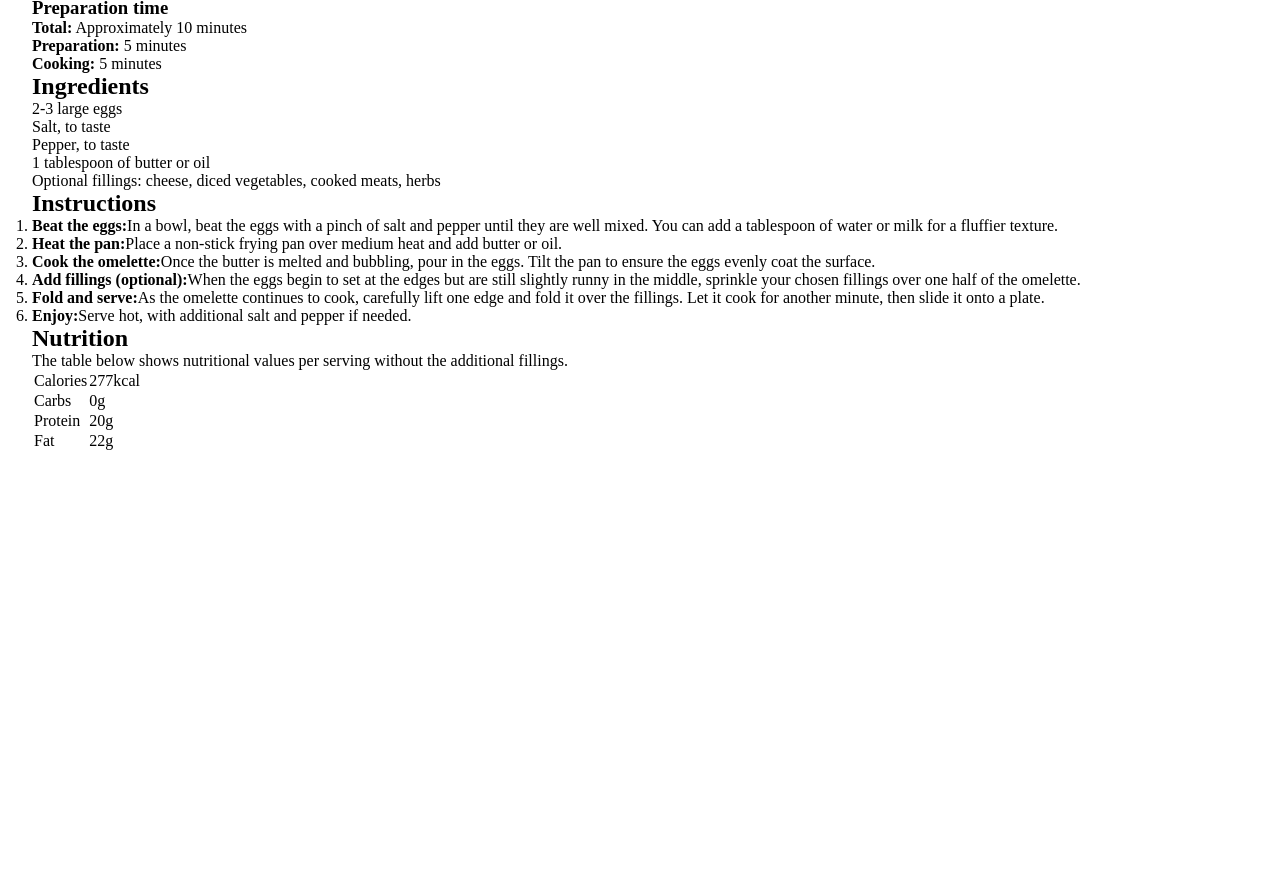
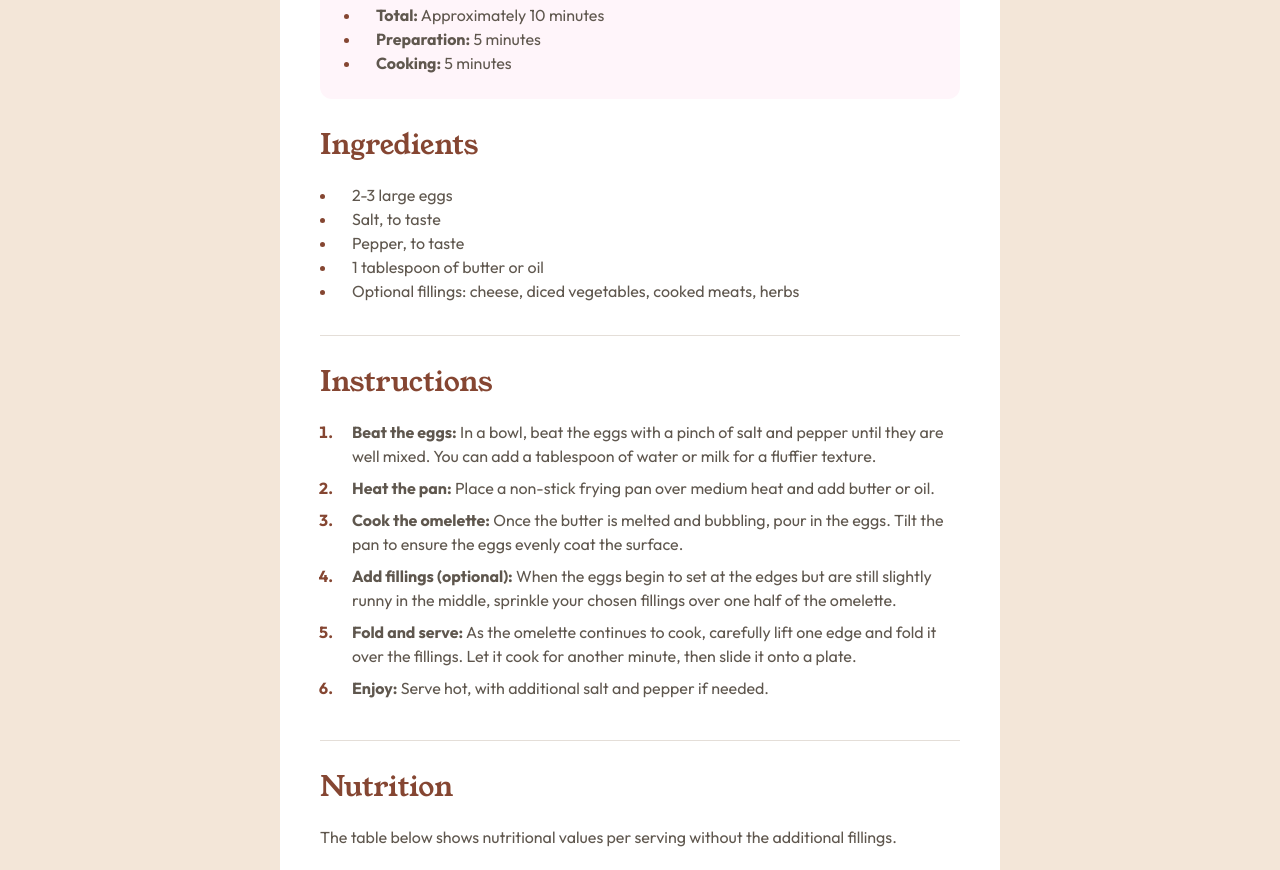
Before and after one commit to katrien-s/fe-24-004-recipe-page, a plain HTML site: page index.html in a window 1280 px wide. Shown: the part 614-1484 px from the top of the page. Before the commit the page ends 1066 px from the top, so only its background shows below. Drawn offline with Linux system fonts and the light colour scheme.

Commit message:
CSS finished

```diff
--- a/index.html
+++ b/index.html
@@ -9,13 +9,6 @@
 			type="image/png"
 			sizes="32x32"
 			href="./assets/images/favicon-32x32.png"
-		/>
-
-		<link rel="preconnect" href="https://fonts.googleapis.com" />
-		<link rel="preconnect" href="https://fonts.gstatic.com" crossorigin />
-		<link
-			href="https://fonts.googleapis.com/css2?family=Outfit:wght@400;400i;600;700&family=Young+Serif&display=swap"
-			rel="stylesheet"
 		/>
 		<link rel="stylesheet" href="style.css" />
 		<title>Frontend Mentor | Recipe page</title>
@@ -58,31 +51,31 @@
 					<h2>Instructions</h2>
 					<ol>
 						<li>
-							<strong>Beat the eggs:</strong>In a bowl, beat the eggs with a
+							<strong>Beat the eggs:</strong> In a bowl, beat the eggs with a
 							pinch of salt and pepper until they are well mixed. You can add a
 							tablespoon of water or milk for a fluffier texture.
 						</li>
 						<li>
-							<strong>Heat the pan:</strong>Place a non-stick frying pan over
+							<strong>Heat the pan:</strong> Place a non-stick frying pan over
 							medium heat and add butter or oil.
 						</li>
 						<li>
-							<strong>Cook the omelette:</strong>Once the butter is melted and
+							<strong>Cook the omelette:</strong> Once the butter is melted and
 							bubbling, pour in the eggs. Tilt the pan to ensure the eggs evenly
 							coat the surface.
 						</li>
 						<li>
-							<strong>Add fillings (optional):</strong>When the eggs begin to
+							<strong>Add fillings (optional):</strong> When the eggs begin to
 							set at the edges but are still slightly runny in the middle,
 							sprinkle your chosen fillings over one half of the omelette.
 						</li>
 						<li>
-							<strong>Fold and serve:</strong>As the omelette continues to cook,
-							carefully lift one edge and fold it over the fillings. Let it cook
-							for another minute, then slide it onto a plate.
+							<strong>Fold and serve:</strong> As the omelette continues to
+							cook, carefully lift one edge and fold it over the fillings. Let
+							it cook for another minute, then slide it onto a plate.
 						</li>
 						<li>
-							<strong>Enjoy:</strong>Serve hot, with additional salt and pepper
+							<strong>Enjoy:</strong> Serve hot, with additional salt and pepper
 							if needed.
 						</li>
 					</ol>
@@ -115,11 +108,11 @@
 			</div>
 		</main>
 
-		<!-- <footer class="attribution">
+		<footer class="attribution">
 			Challenge by
 			<a href="https://www.frontendmentor.io?ref=challenge" target="_blank"
 				>Frontend Mentor</a
-			>. Coded by <a href="#">Your Name Here</a>.
-		</footer> -->
+			>. Coded by Katrien Schuermans.
+		</footer>
 	</body>
 </html>
--- a/style.css
+++ b/style.css
@@ -6,6 +6,16 @@
 	padding: 0;
 	margin: 0;
 	font-family: inherit;
+}
+
+@font-face {
+	font-family: 'Young Serif';
+	src: url('assets/fonts/young-serif/YoungSerif-Regular.ttf');
+}
+
+@font-face {
+	font-family: 'Outfit';
+	src: url('assets/fonts/outfit/Outfit-VariableFont_wght.ttf');
 }
 
 .img {
@@ -28,26 +38,183 @@ a {
 :root {
 	--ff-serif: 'Young Serif', serif;
 	--ff-sans-serif: 'Outfit', sans-serif;
+
+	--clr-primary-400: hsl(14, 45%, 36%);
+	--clr-primary-500: hsl(332, 51%, 32%);
+
+	--clr-neutral-100: hsl(0, 0%, 100%);
+	--clr-neutral-200: hsl(330, 100%, 98%);
+	--clr-neutral-300: hsl(30, 54%, 90%);
+	--clr-neutral-400: hsl(30, 18%, 87%);
+	--clr-neutral-500: hsl(30, 10%, 34%);
+	--clr-neutral-900: hsl(24, 5%, 18%);
 }
 
 /* General Styles */
 html {
-}
-body {
-}
-.container {
-	width: max(95vw, 46rem);
-	border-radius: 1.5rem;
-	margin-inline: auto;
+	background-color: var(--clr-neutral-300);
 }
 
-/* Utility */
+body {
+	min-height: 100dvh;
+	display: grid;
+	place-content: center;
+	font-family: var(--ff-sans-serif);
+	font-size: 1rem;
+	font-weight: 400;
+	line-height: 1.5;
+	color: var(--clr-neutral-500);
+}
+
+.container {
+	width: min(100vw, 45rem);
+	border-radius: 1.5rem;
+	margin: 2.5rem auto 1rem;
+	display: grid;
+	grid-template-columns: 1rem auto 1rem;
+	background-color: var(--clr-neutral-100);
+}
+
+h1,
+h2 {
+	font-family: var(--ff-serif);
+	font-weight: 400;
+	line-height: 1;
+}
+
+h1 {
+	color: var(--clr-neutral-900);
+	font-size: 2.25rem;
+	margin-bottom: 1.5rem;
+}
+
+h2 {
+	color: var(--clr-primary-400);
+	font-size: 1.75rem;
+	margin-bottom: 1.5rem;
+}
+
+h3 {
+	font-family: var(--ff-sans-serif);
+	font-size: 1.5rem;
+	font-weight: 600;
+	line-height: 1;
+	color: var(--clr-primary-500);
+	margin-bottom: 1rem;
+}
+
+.img {
+	grid-column: 1/4;
+}
+
+.recipe-container {
+	grid-column: 2/3;
+	justify-content: center;
+	margin: 2.5rem 1rem;
+}
+
+@media (min-width: 40em) {
+	.container {
+		grid-template-columns: 2.5rem auto 2.5rem;
+	}
+	.img {
+		grid-column: 2/3;
+		border-radius: 0.75rem;
+		margin-top: 2.5rem;
+	}
+	.recipe-container {
+		margin-inline: unset;
+	}
+}
+
+.preparation {
+	background-color: var(--clr-neutral-200);
+	padding: 1.5rem;
+	margin-block: 2rem;
+	border-radius: 0.75rem;
+}
+
+ul {
+	list-style-type: disc;
+	list-style-position: outside;
+}
+
+ul,
+ol {
+	padding-left: 1rem;
+}
+
+ul li::marker,
+ol li::marker {
+	color: var(--clr-primary-400);
+	font-weight: 700;
+}
+
+ul li::marker {
+	font-size: 0.9rem;
+}
+
+ol li::marker {
+	font-size: 1rem;
+}
+
+ul li,
+ol li {
+	padding-left: 1rem;
+}
+
+ul li strong {
+	font-weight: 700;
+}
+
+.ingredients {
+	padding-bottom: 2rem;
+}
+
+.instructions {
+	border-top: 1px solid var(--clr-neutral-400);
+	border-bottom: 1px solid var(--clr-neutral-400);
+	padding-block: 2rem;
+}
+
+.instructions li {
+	margin-bottom: 0.5rem;
+}
+
+.nutrition {
+	padding-top: 2rem;
+}
+
+.nutrition p {
+	margin-bottom: 1.5rem;
+}
+
+.nutrition table td {
+	padding-left: 2rem;
+  padding-block: 0.75rem;
+}
+
+.nutrition table td:nth-of-type(2) {
+	color: var(--clr-primary-400);
+	font-weight: 700;
+	padding-left: 1rem;
+}
+
+table {
+  border-collapse: collapse;
+	width: 100%;
+}
+
+table tr:not(:last-of-type) {
+	border-bottom: 1px solid var(--clr-neutral-400);
+}
 
 /* Footer */
 
 .attribution {
 	font-size: 11px;
 	text-align: center;
+	margin-bottom: 1.5rem;
 }
 .attribution a {
 	color: hsl(228, 45%, 44%);
```
Also changed, not shown: 1 other file.
